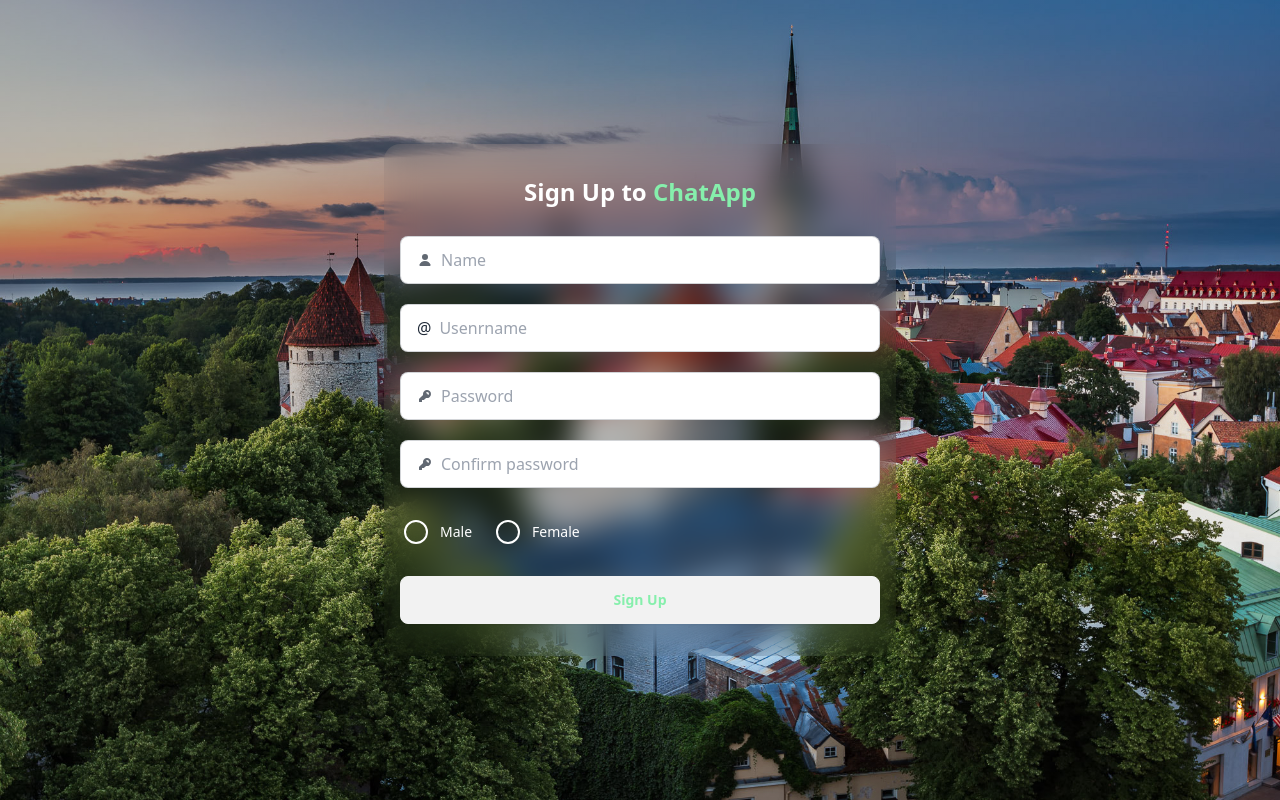
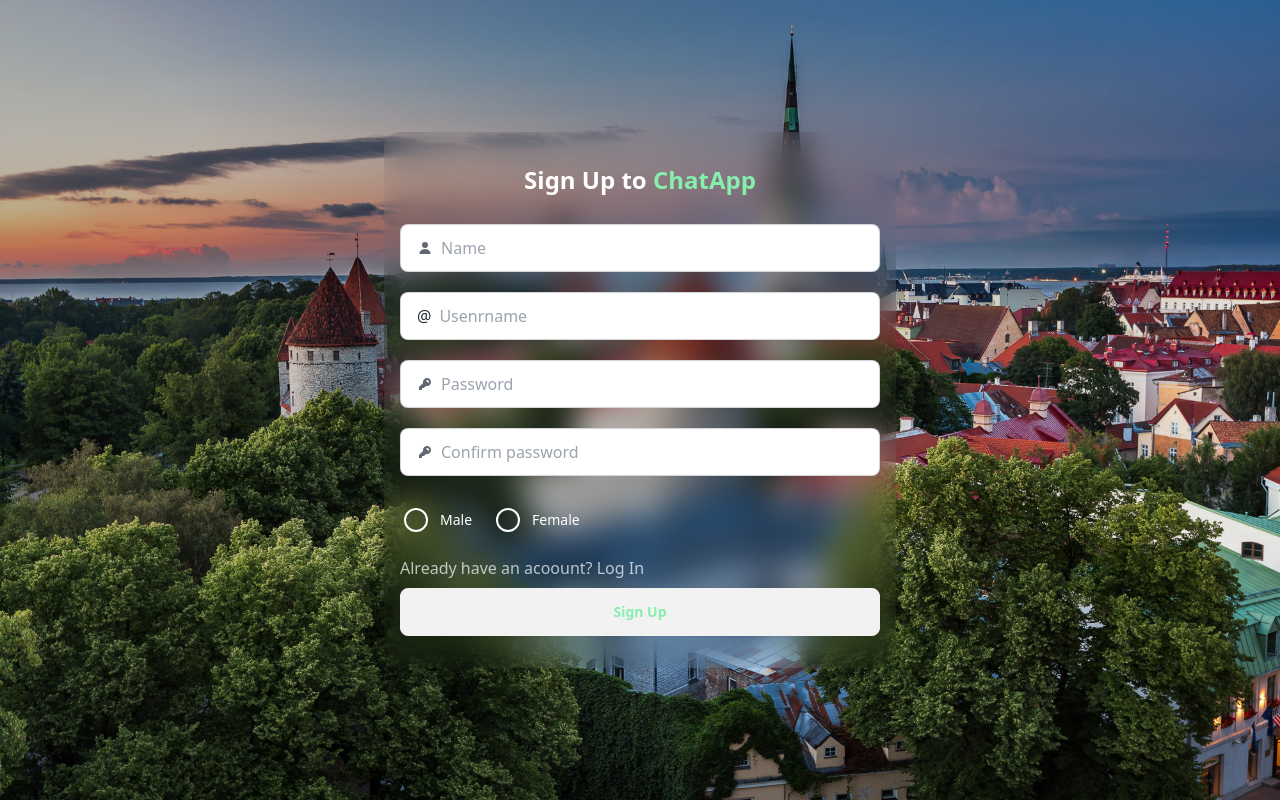
Before and after one commit to shyamtala003/chat-app-frontend, a React (Vite) app: page /registration in a window 1280 px wide. Built offline with nearby package versions, Linux system fonts and the light colour scheme; no server answers.

Commit message:
REFACTOR : add login/regitration link inside signup/signin form

```diff
--- a/src/pages/signin/SignIn.jsx
+++ b/src/pages/signin/SignIn.jsx
@@ -8,6 +8,7 @@
 import { useAuth } from "../../stores/useAuth";
 import { toast } from "react-toastify";
 import useApiCall from "../../hooks/useApiCall";
+import { Link } from "react-router-dom";
 
 const schema = yup.object().shape({
   username: yup
@@ -91,6 +92,10 @@
             register={register}
             errors={errors}
           />
+
+          <Link to={"/registration"} className="text-white text-opacity-70">
+            Ready to join us? Sign up now.
+          </Link>
           <ButtonWIthLoading loading={loading}>Login</ButtonWIthLoading>
         </form>
       </div>
--- a/src/pages/signup/SignUp.jsx
+++ b/src/pages/signup/SignUp.jsx
@@ -9,6 +9,7 @@
 import useApiCall from "../../hooks/useApiCall";
 import { toast } from "react-toastify";
 import { useAuth } from "../../stores/useAuth";
+import { Link } from "react-router-dom";
 
 const schema = yup.object().shape({
   name: yup
@@ -124,6 +125,10 @@
             valueArray={["male", "female"]}
             errors={errors}
           />
+
+          <Link to={"/login"} className="text-white text-opacity-70">
+            Already have an acoount? Log In
+          </Link>
           <ButtonWIthLoading loading={loading}>Sign Up</ButtonWIthLoading>
         </form>
       </div>
```
